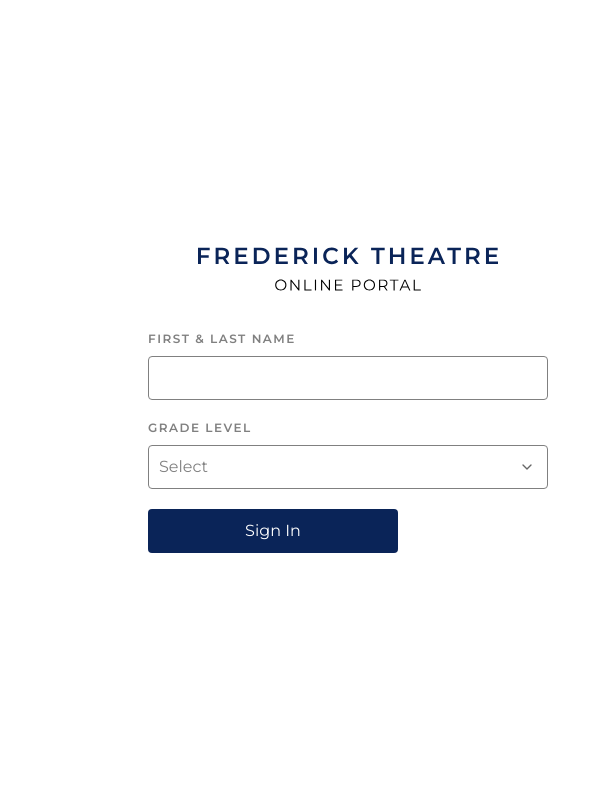
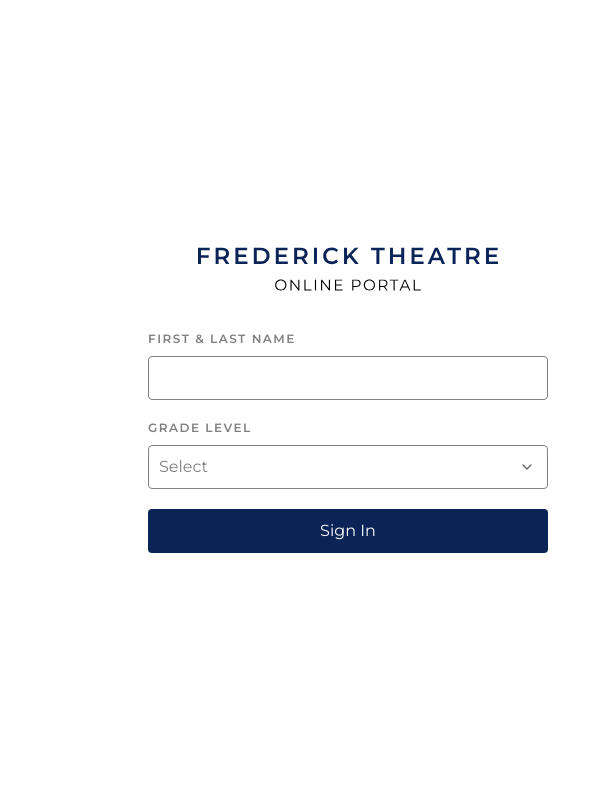
Before and after one commit to beanboi-svg/4391portal, a plain HTML site: page index.html in a window 1280 px wide. Shown: the full height of the page, 580-1171 px from the left. Drawn offline with Linux system fonts and the light colour scheme.

Commit message:
Update styles.css

```diff
--- a/styles.css
+++ b/styles.css
@@ -169,7 +169,3 @@ button:hover {
     margin-top: 5px;
     width: 100%;
 }
-button {
-    width: 250px;
-    font-weight: 400;
-}
```
